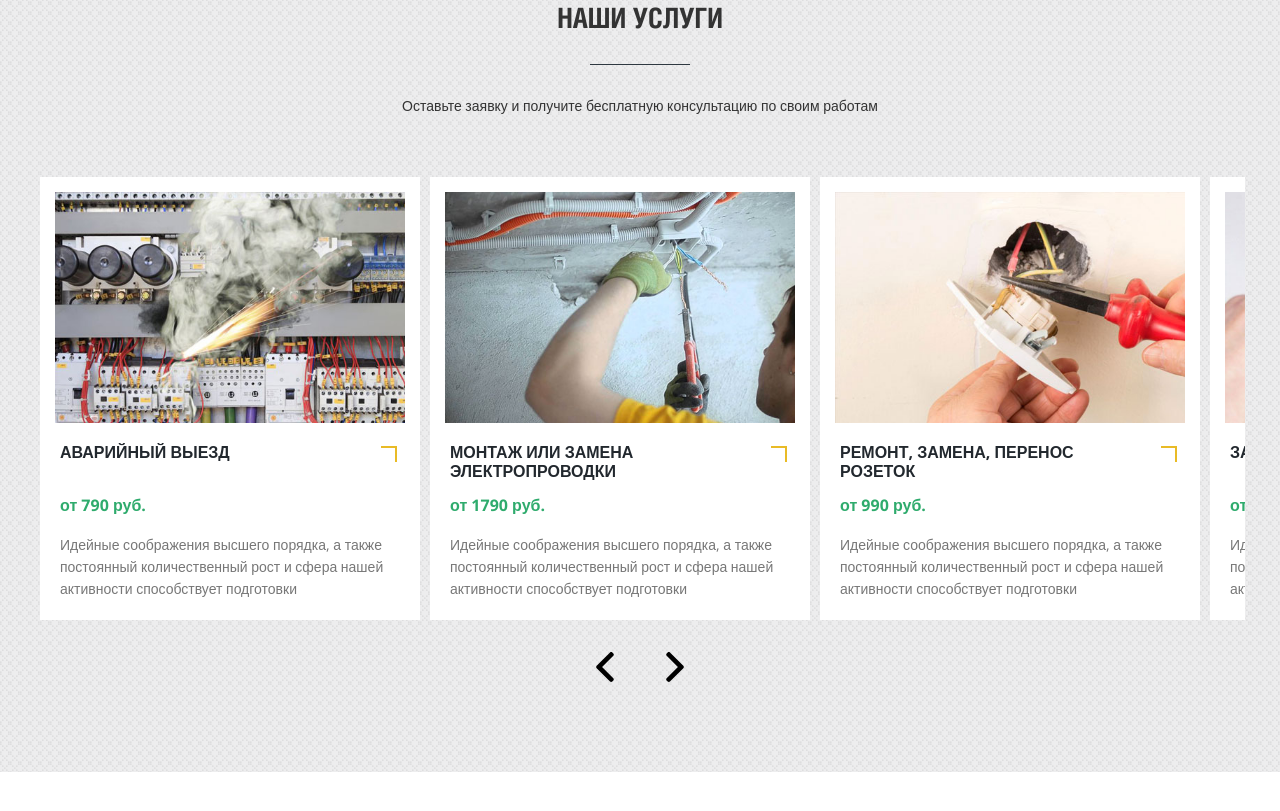
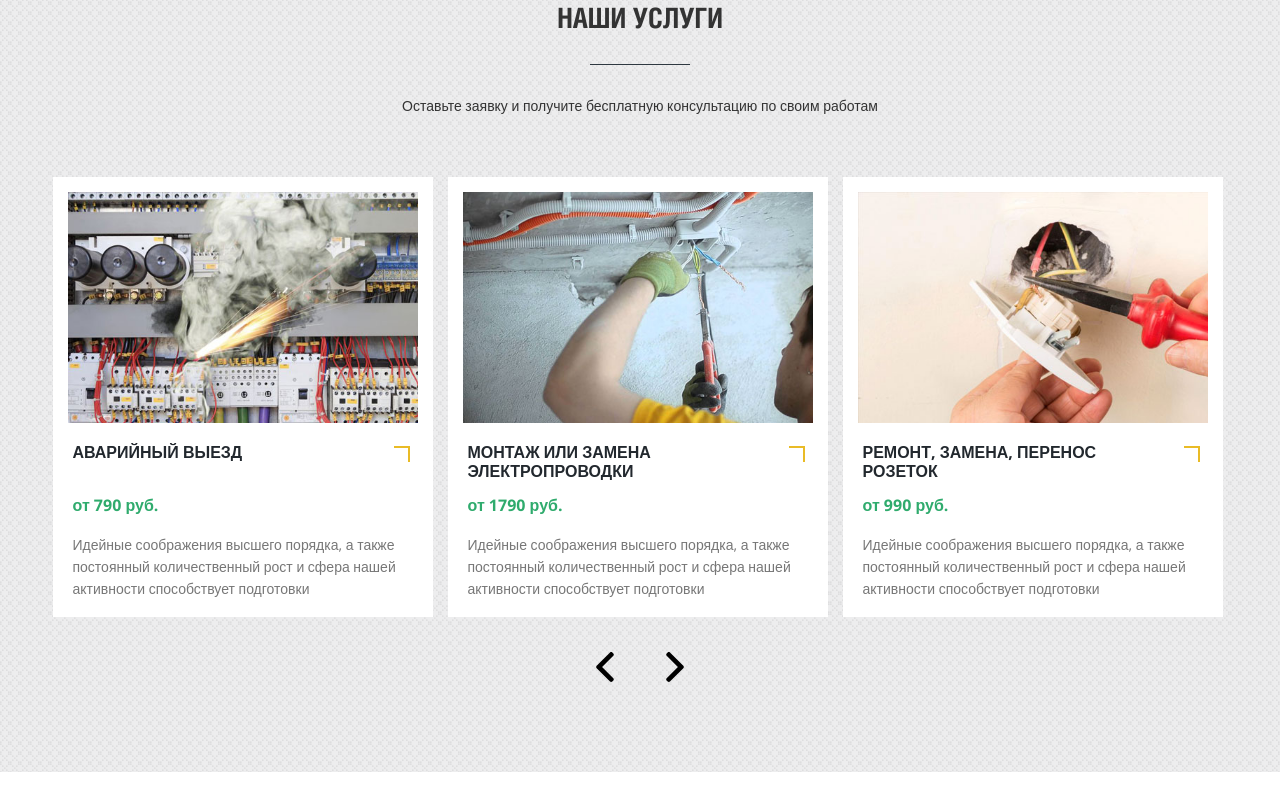
Before and after one commit to smallwisp/diplom_prj, a website built with webpack: page index.html in a window 1280 px wide. Shown: the part 717-1528 px from the top of the page. Built offline with nearby package versions, Linux system fonts and the light colour scheme; no server answers; files whose address does not match are found by name.

Commit message:
created slider carousel

```diff
--- a/css/style.css
+++ b/css/style.css
@@ -1235,7 +1235,7 @@ video#video_background {
 /**** /. services section *****/
 
 .carousel {
-    overflow: hidden;
+    /* overflow: hidden; */
     position: relative;
     /* width: 380px; */
     /* height: 470px; */
@@ -1246,14 +1246,18 @@ video#video_background {
 
 .services-carousel {
     /* width: 100vw;*/
-    width: 1180px;
+    width: 1200px;
     height: 440px;
     display: flex;
 }
 
+.services-elements{
+    overflow: hidden;
+}
+
 
 .slide {
-    /* width: 400px; */
+    min-width: 395px;
     height: 440px;
     flex-shrink: 0;
     display: flex;
@@ -1262,7 +1266,7 @@ video#video_background {
 }
 
 .slide-wrapper {
-    padding: 0px 10px;
+    /* padding: 0px 10px; */
 }
 
 .slide-wrapper:first-child {
--- a/index.html
+++ b/index.html
@@ -160,7 +160,7 @@
 
 
 				<div class="services-elements">
-					<div class="row services-carousel">
+					<div class="services-carousel">
 						<div class="slide">
                         <!-- <div class="col-sm-6 col-md-4"> -->
 							<div class="slide-wrapper">
--- a/src/modules/sliderCarousel.js
+++ b/src/modules/sliderCarousel.js
@@ -64,7 +64,9 @@ class SliderCarousel {
                 overflow: hidden !important;
             }
             .slider-carousel__wrap {
-                width: 1180px;
+
+
+
                 transition: transform 0.5s !important;
                 will-change: transform !important;
             }
```
Also changed, not shown: dist/dev-bundle.js, 4 other files.
